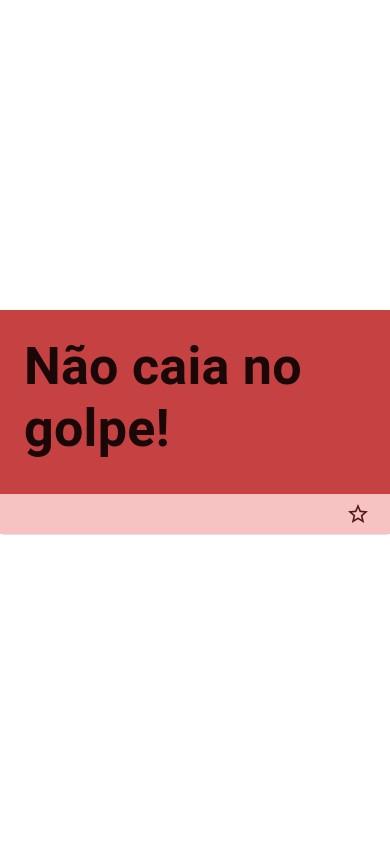
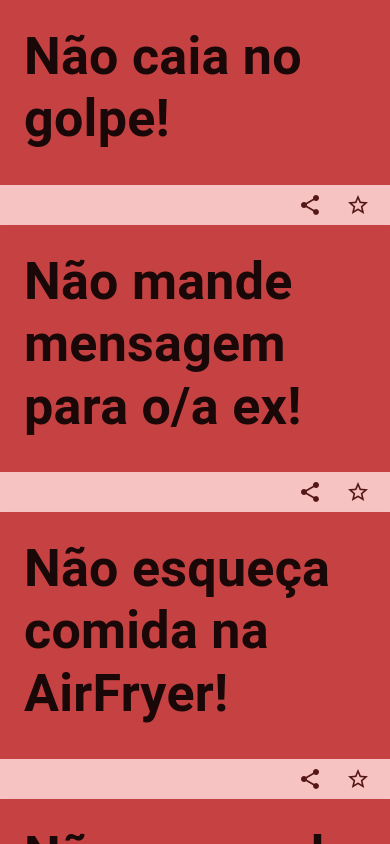
Before and after one commit to Faculdade-Metodista-Granbery/NotToDoList, a React Native app: screen / in a window 390 px wide. Built offline with nearby package versions, Linux system fonts and the light colour scheme.

Commit message:
1- adicionado lista de cards e frases

```diff
--- a/App.js
+++ b/App.js
@@ -1,15 +1,30 @@
-import { StatusBar } from 'expo-status-bar';
 import React from 'react';
-import { StyleSheet, Text, View } from 'react-native';
+import { StyleSheet, Text, View, SafeAreaView, FlatList } from 'react-native';
 import CardQuote from './components/card/card.component';
+
+const notList = [
+  { id: 1, quote: 'Não caia no golpe!'},
+  { id: 2, quote: 'Não mande mensagem para o/a ex!'},
+  { id: 3, quote: 'Não esqueça comida na AirFryer!'},
+  { id: 4, quote: 'Não responda stories bêbado!'},
+  { id: 5, quote: 'Não deixe a roupa lavada na máquina!'},
+]
 
 export default function App() {
   return (
-    <View style={styles.container}>
-      <CardQuote
-        quote='Não caia no golpe!'
-      />
-    </View>
+    <SafeAreaView style={styles.container}>
+      <FlatList
+      data={notList}
+      keyExtractor={item => item.id}
+      renderItem={({ item }) =>
+          <CardQuote
+            quote={item.quote}
+          />
+        }
+      >
+
+      </FlatList>
+    </SafeAreaView>
   );
 }
 
--- a/components/card/card.component.jsx
+++ b/components/card/card.component.jsx
@@ -8,9 +8,9 @@ import { Button, Card, Paragraph } from 'react-native-paper';
 
 const styles = StyleSheet.create({
     content: {
-        flex: 1,
         backgroundColor: '#c64242',
         padding: 24,
+        minHeight: 50,
     },
     actions: {
         backgroundColor: '#f7c2c2',
@@ -28,11 +28,16 @@ const styles = StyleSheet.create({
 
 const CardQuote = ({ quote }) => {
     return (
-        <Card >
+        <Card>
             <Card.Content style={styles.content}>
                 <Paragraph style={styles.quote}>{quote}</Paragraph>
             </Card.Content>
             <Card.Actions style={styles.actions}>
+                <Button
+                icon="share-variant"
+                color='#541616'
+                labelStyle={{ fontSize: 24 }}
+                />
                 <Button
                 icon="star-outline"
                 color='#541616'
```
